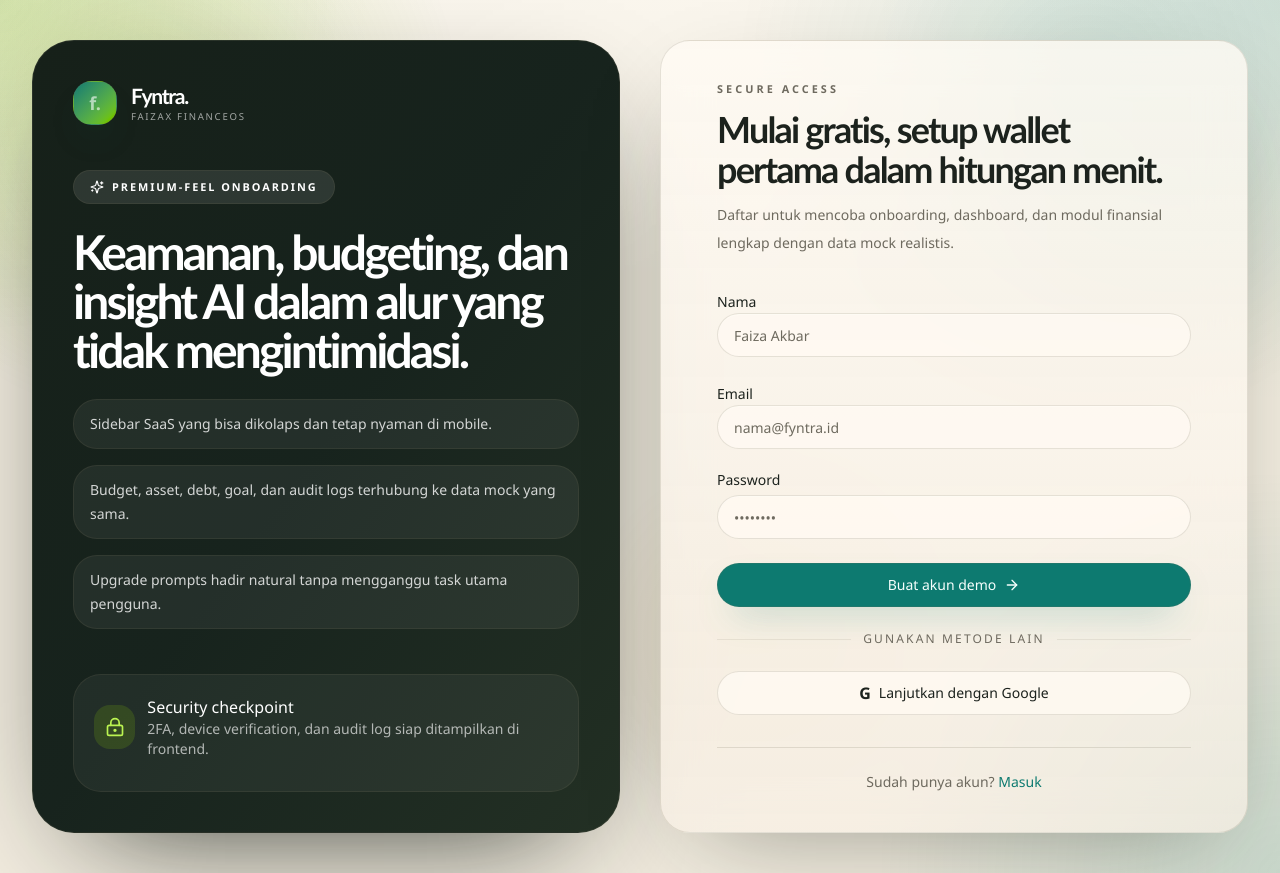
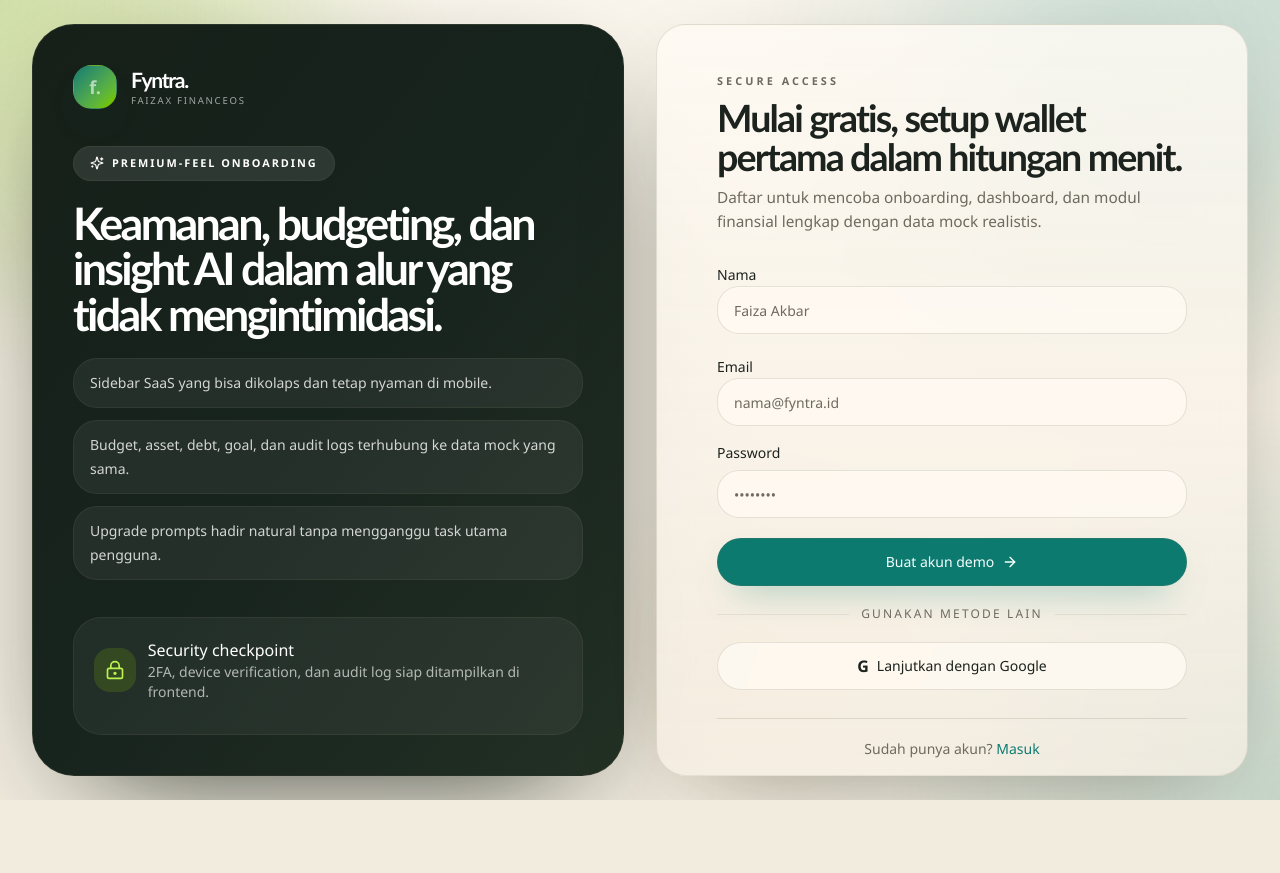
Before and after one commit to Faizax26/Fyntra, a Next.js app: page /register in a window 1280 px wide. After the commit the page ends 800 px from the top, so only its background shows below. Built offline with nearby package versions, Linux system fonts and the light colour scheme.

Commit message:
Perbarui tata letak halaman auth

```diff
--- a/src/components/auth-views.tsx
+++ b/src/components/auth-views.tsx
@@ -55,19 +55,26 @@ export function AuthPage({ mode }: { mode: keyof typeof copyMap }) {
   const router = useRouter();
   const content = copyMap[mode];
   const showInfoPanel = mode === "register";
+  const cardWidth =
+    mode === "register"
+      ? "max-w-[680px]"
+      : mode === "login"
+        ? "max-w-[560px]"
+        : "max-w-[520px]";
+  const contentWidth = mode === "register" ? "max-w-[470px]" : "max-w-[420px]";
 
   return (
-    <div className="min-h-screen bg-[radial-gradient(circle_at_top_left,rgba(123,179,26,0.14),transparent_22%),radial-gradient(circle_at_bottom_right,rgba(13,122,112,0.18),transparent_26%)]">
-      <div className={`mx-auto grid min-h-screen max-w-7xl gap-8 px-4 py-8 lg:gap-10 lg:px-8 lg:py-10 ${showInfoPanel ? "lg:grid-cols-[1fr_1fr]" : "lg:grid-cols-1"}`}>
-        <div className={`min-h-[720px] flex-col justify-between rounded-[42px] border border-border/70 bg-linear-to-br from-[#162019] via-[#17231d] to-[#233024] p-8 text-white shadow-[0_44px_120px_-56px_rgba(10,18,13,0.92)] xl:p-10 ${showInfoPanel ? "hidden lg:flex" : "hidden"}`}>
+    <div className="h-[100svh] overflow-hidden bg-[radial-gradient(circle_at_top_left,rgba(123,179,26,0.14),transparent_22%),radial-gradient(circle_at_bottom_right,rgba(13,122,112,0.18),transparent_26%)]">
+      <div className={`mx-auto grid h-full max-w-7xl gap-6 px-4 py-4 lg:gap-8 lg:px-8 lg:py-6 ${showInfoPanel ? "lg:grid-cols-[1fr_1fr]" : "lg:grid-cols-1"}`}>
+        <div className={`h-full max-h-[calc(100svh-3rem)] flex-col justify-between rounded-[42px] border border-border/70 bg-linear-to-br from-[#162019] via-[#17231d] to-[#233024] p-8 text-white shadow-[0_44px_120px_-56px_rgba(10,18,13,0.92)] xl:p-10 ${showInfoPanel ? "hidden lg:flex" : "hidden"}`}>
           <Logo className="[&_span:last-child]:text-white/60 [&>div:last-child]:text-white" />
-          <motion.div initial={{ opacity: 0, y: 18 }} animate={{ opacity: 1, y: 0 }} transition={{ duration: 0.55 }} className="space-y-6">
+          <motion.div initial={{ opacity: 0, y: 18 }} animate={{ opacity: 1, y: 0 }} transition={{ duration: 0.55 }} className="space-y-5">
             <div className="inline-flex items-center gap-2 rounded-full border border-white/10 bg-white/10 px-4 py-2 text-[0.68rem] font-semibold uppercase tracking-[0.18em]">
               <Sparkles className="size-3.5" />
               Premium-feel onboarding
             </div>
-            <h2 className="font-display text-5xl font-semibold leading-[1.02] tracking-[-0.06em]">Keamanan, budgeting, dan insight AI dalam alur yang tidak mengintimidasi.</h2>
-            <div className="grid gap-4">
+            <h2 className="font-display text-4xl font-semibold leading-[1.02] tracking-[-0.06em] xl:text-[2.8rem]">Keamanan, budgeting, dan insight AI dalam alur yang tidak mengintimidasi.</h2>
+            <div className="grid gap-3">
               {[
                 "Sidebar SaaS yang bisa dikolaps dan tetap nyaman di mobile.",
                 "Budget, asset, debt, goal, dan audit logs terhubung ke data mock yang sama.",
@@ -91,17 +98,22 @@ export function AuthPage({ mode }: { mode: keyof typeof copyMap }) {
             </div>
           </div>
         </div>
-        <div className="flex items-center justify-center">
-          <Card className={`surface-elevated w-full ${showInfoPanel ? "max-w-[640px]" : "max-w-[720px]"}`}>
-            <CardContent className="space-y-8 p-8 md:p-10 lg:px-12 xl:px-14">
+        <div className="flex h-full items-center justify-center">
+          <Card className={`surface-elevated w-full max-h-[calc(100svh-3rem)] overflow-hidden ${cardWidth}`}>
+            <CardContent className="flex h-full items-center p-6 md:p-8 lg:p-10 xl:p-12">
+              <div className={`mx-auto w-full ${contentWidth} space-y-6 md:space-y-7`}>
                 <div className="space-y-3">
                   <Logo className={showInfoPanel ? "lg:hidden" : ""} />
+                  <div className="space-y-2.5">
                     <p className="eyebrow">Secure access</p>
-                <h1 className="font-display text-4xl font-semibold tracking-[-0.05em]">{content.title}</h1>
-                <p className="text-sm leading-7 text-muted-foreground">{content.description}</p>
+                    <h1 className="font-display text-[2rem] font-semibold leading-[1.02] tracking-[-0.05em] md:text-[2.35rem]">
+                      {content.title}
+                    </h1>
+                    <p className="text-sm leading-6 text-muted-foreground md:text-[0.96rem]">{content.description}</p>
+                  </div>
                 </div>
                 <form
-                className="space-y-6"
+                  className="space-y-5"
                   onSubmit={(event) => {
                     event.preventDefault();
                     toast.success("Aksi auth demo berhasil", {
@@ -111,19 +123,19 @@ export function AuthPage({ mode }: { mode: keyof typeof copyMap }) {
                   }}
                 >
                   {mode === "register" ? (
-                  <div className="space-y-2">
+                    <div className="space-y-2.5">
                       <Label htmlFor="name">Nama</Label>
-                    <Input id="name" placeholder="Faiza Akbar" />
+                      <Input id="name" placeholder="Faiza Akbar" className="h-11 md:h-12" />
                     </div>
                   ) : null}
                   {mode !== "verify" ? (
-                  <div className="space-y-2">
+                    <div className="space-y-2.5">
                       <Label htmlFor="email">Email</Label>
-                    <Input id="email" type="email" placeholder="nama@fyntra.id" />
+                      <Input id="email" type="email" placeholder="nama@fyntra.id" className="h-11 md:h-12" />
                     </div>
                   ) : null}
                   {mode !== "forgot" && mode !== "verify" ? (
-                  <div className="space-y-2">
+                    <div className="space-y-2.5">
                       <div className="flex items-center justify-between gap-4">
                         <Label htmlFor="password">Password</Label>
                         {mode === "login" ? (
@@ -132,16 +144,16 @@ export function AuthPage({ mode }: { mode: keyof typeof copyMap }) {
                           </Link>
                         ) : null}
                       </div>
-                    <Input id="password" type="password" placeholder="••••••••" />
+                      <Input id="password" type="password" placeholder="••••••••" className="h-11 md:h-12" />
                     </div>
                   ) : null}
                   {mode === "verify" ? (
-                  <div className="space-y-2">
+                    <div className="space-y-2.5">
                       <Label htmlFor="otp">Kode 2FA</Label>
-                    <Input id="otp" placeholder="123456" className="text-center tracking-[0.4em]" />
+                      <Input id="otp" placeholder="123456" className="h-11 text-center tracking-[0.4em] md:h-12" />
                     </div>
                   ) : null}
-                <Button type="submit" className="w-full">
+                  <Button type="submit" className="h-11 w-full md:h-12">
                     {content.cta}
                     <ArrowRight className="size-4" />
                   </Button>
@@ -155,7 +167,7 @@ export function AuthPage({ mode }: { mode: keyof typeof copyMap }) {
                       <Button
                         type="button"
                         variant="outline"
-                      className="w-full"
+                        className="h-11 w-full md:h-12"
                         onClick={() =>
                           toast.success("Google sign-in demo", {
                             description: "Autentikasi Google masih berupa simulasi frontend."
@@ -168,7 +180,7 @@ export function AuthPage({ mode }: { mode: keyof typeof copyMap }) {
                     </>
                   ) : null}
                 </form>
-              <div className="border-t border-border/60 pt-6 text-center text-sm">
+                <div className="border-t border-border/60 pt-5 text-center text-sm">
                   {mode === "login" ? (
                     <p className="text-muted-foreground">
                       Belum memiliki akun?{" "}
@@ -194,6 +206,7 @@ export function AuthPage({ mode }: { mode: keyof typeof copyMap }) {
                     </p>
                   ) : null}
                 </div>
+              </div>
             </CardContent>
           </Card>
         </div>
```
Lines whose indentation alone changed are shown as unchanged.
